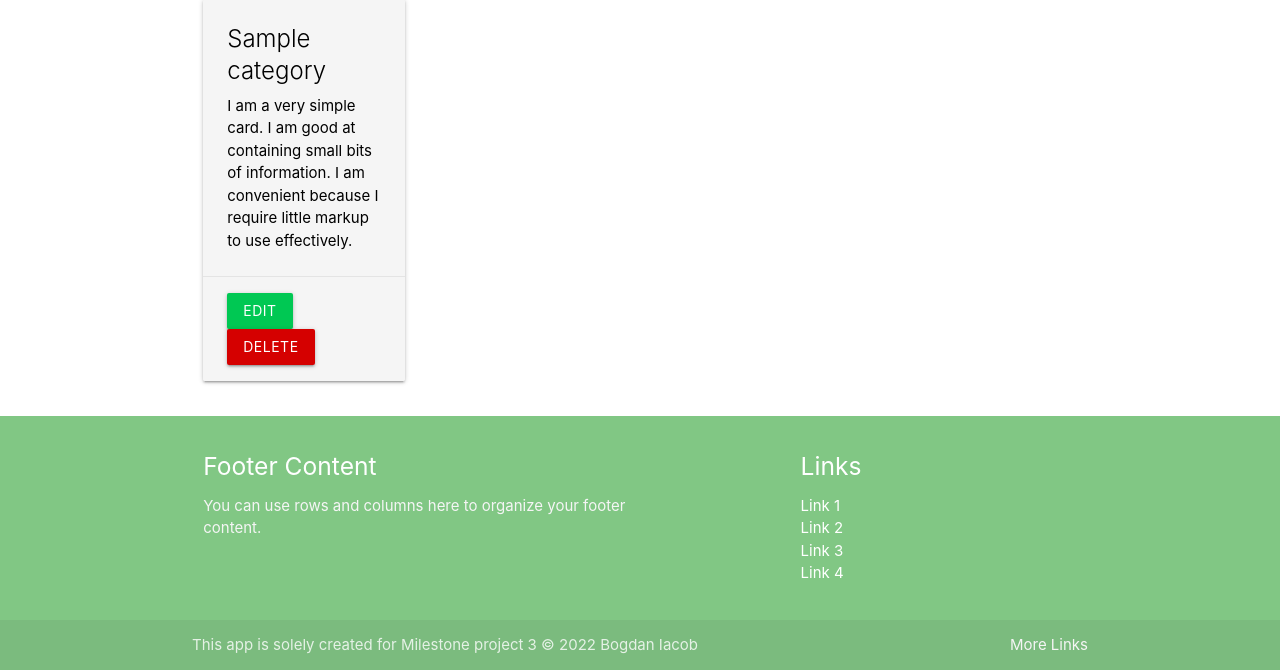
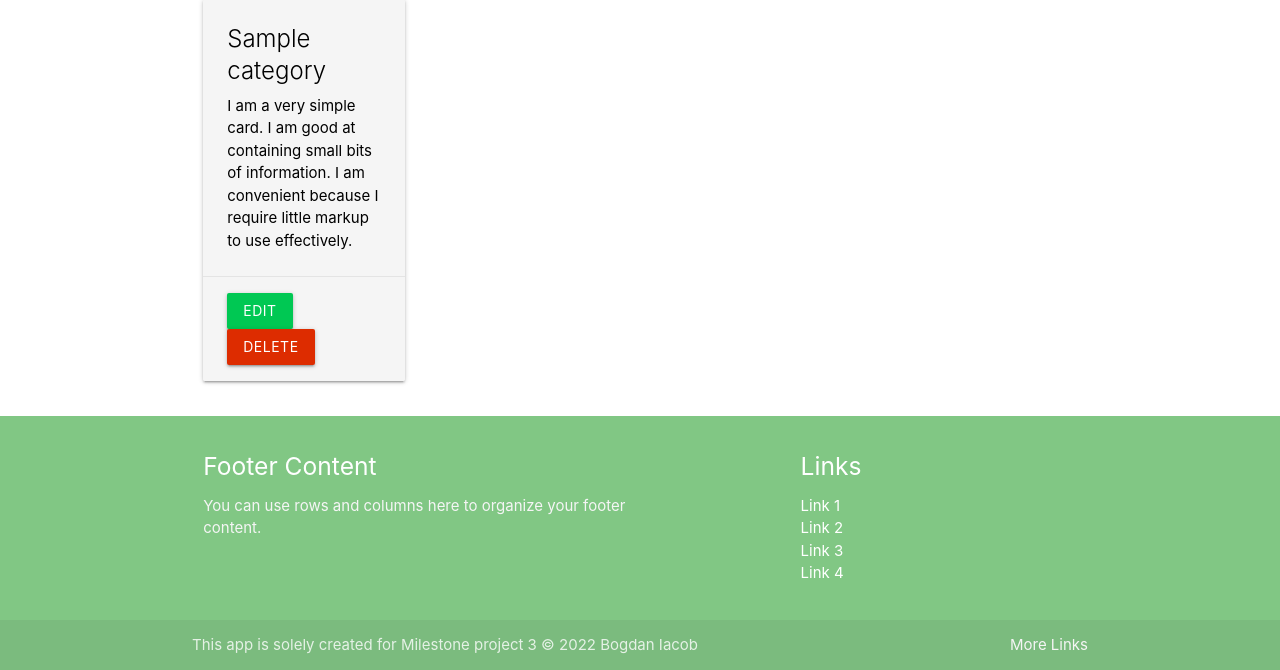
Before and after one commit to BogdanCatalin-Iacob/Food-Fiesta, a Flask app: page /categories in a window 1280 px wide. Shown: the part 283-953 px from the top of the page. Run offline with Flask 2, Linux system fonts and the light colour scheme; tables that the repository leaves empty hold one stand-in row (values such as "Sample post"); some libraries are stand-ins or nearby versions.

Commit message:
Update edit button href

```diff
--- a/food_fiesta/templates/categories.html
+++ b/food_fiesta/templates/categories.html
@@ -24,8 +24,8 @@
                     I am convenient because I require little markup to use effectively.</p>
             </div>
             <div class="card-action">
-                <a href="#" class="btn green accent-4">Edit</a>
-                <a href="#" class="btn red accent-4">Delete</a>
+                <a href="{{ url_for('edit_category', category_id=category.id) }}" class="btn green accent-4">Edit</a>
+                <a href="#" class="btn deep-orange accent-4">Delete</a>
             </div>
         </div>
     </div>
```
